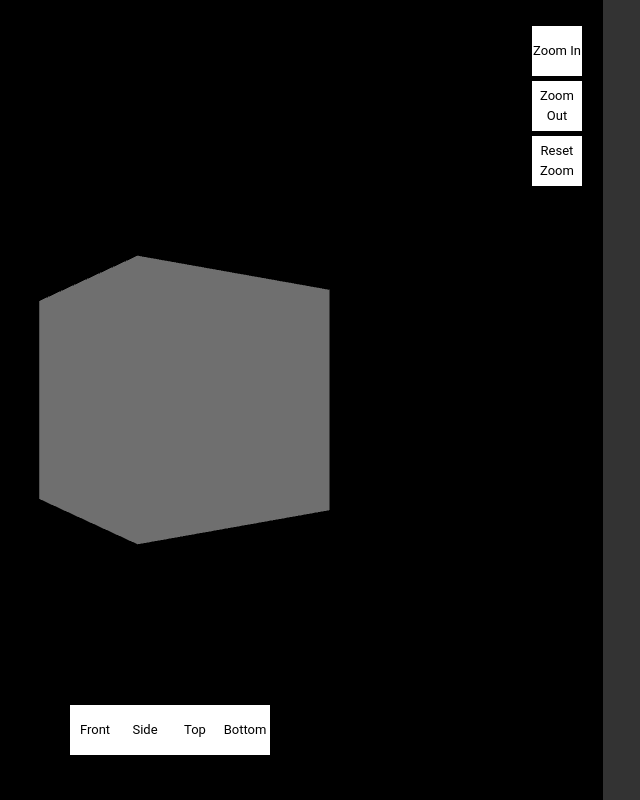
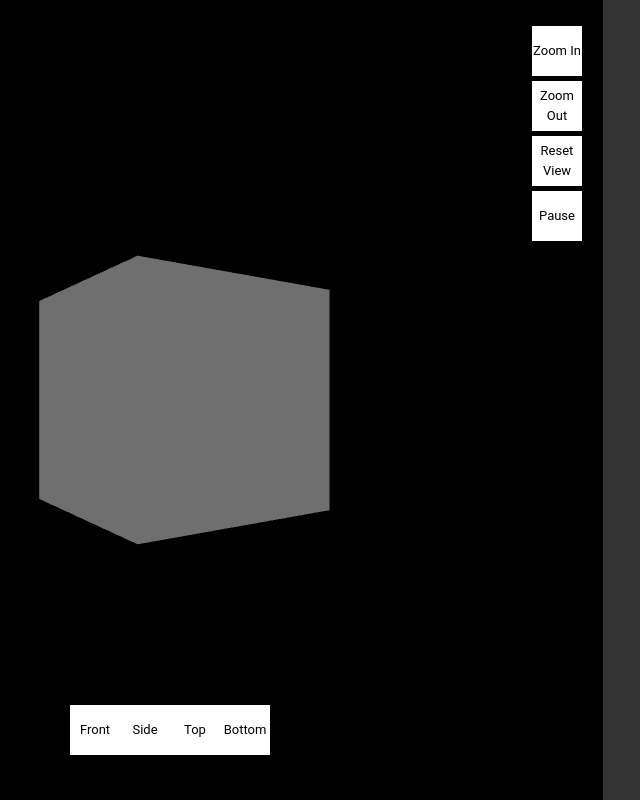
Before and after one commit to Katieliza/skullpted-capstone, a Vue app: page / in a window 1280 px wide. Both pictures are taken after a click on the button "GET STARTED". Shown: the whole page, without its empty margins (250-890 px from the left). Built offline with nearby package versions, Linux system fonts and the light colour scheme.

Commit message:
button controls working

```diff
--- a/src/components/AppMain.vue
+++ b/src/components/AppMain.vue
@@ -1,5 +1,5 @@
 <script setup>
-import { onMounted } from "vue";
+import { onMounted, ref } from "vue";
 import { useStore } from "@/stores/store";
 import MainScene from "./MainScene.vue";
 
@@ -21,9 +21,13 @@ function RequestZoomStop() {
   //console.log("Requesting zoom stop");
   store.RequestZoomStop();
 }
-function RequestZoomReset() {
-  // console.log("Requesting zoom reset");
-  store.RequestZoomReset();
+function RequestViewReset() {
+  // console.log("Requesting view reset");
+  store.RequestViewReset();
+}
+function RequestRotate() {
+  // console.log("Requesting rotate control")
+  store.RequestRotate();
 }
 </script>
 
@@ -56,7 +60,8 @@ function RequestZoomReset() {
     >
       Zoom Out
     </button>
-    <button class="controls-button" @click="RequestZoomReset">Reset Zoom</button>
+    <button class="controls-button" @click="RequestViewReset">Reset View</button>
+    <button class="controls-button" @click="RequestRotate">{{ store.rotateText }}</button>
   </div>
 
   <div id="view-controls" class="control-panel" style="left: 25%; bottom: 5%">
--- a/src/components/MainScene.vue
+++ b/src/components/MainScene.vue
@@ -60,7 +60,7 @@ onMounted(() => {
 
   // Create model
   const modelGeo = new THREE.BoxGeometry();
-  const modelMat = new THREE.MeshStandardMaterial("#1d4e89");
+  const modelMat = new THREE.MeshStandardMaterial(0xffffff);
   const model = new THREE.Mesh(modelGeo, modelMat);
   scene.add(model);
 
@@ -72,7 +72,6 @@ onMounted(() => {
   animate();
 
   // *************************************** FUNCTIONS ****************************************** //
-
   var zoomInterval;
 
   function ZoomIn() {
@@ -94,9 +93,15 @@ onMounted(() => {
   function ZoomStop() {
     clearInterval(zoomInterval);
   }
-  function ZoomReset() {
+  function ViewReset() {
     clearInterval(zoomInterval);
     controls.reset();
+  }
+  function RotatePause() {
+    controls.autoRotate = false;
+  }
+  function RotatePlay() {
+    controls.autoRotate = true;
   }
 
   // Watch these functions for updates
@@ -121,12 +126,22 @@ onMounted(() => {
     },
   );
   watch(
-    () => store.zoomReset,
+    () => store.viewReset,
     (val) => {
       if (val) {
-        ZoomReset();
+        ViewReset();
       } else {
         ZoomStop();
+      }
+    },
+  );
+  watch(
+    () => store.rotate,
+    (val) => {
+      if (val) {
+        RotatePlay();
+      } else {
+        RotatePause();
       }
     },
   );
--- a/src/stores/store.js
+++ b/src/stores/store.js
@@ -7,7 +7,9 @@ export const useStore = defineStore("store", () => {
 
   const zoomIn = ref(false);
   const zoomOut = ref(false);
-  const zoomReset = ref(false);
+  const viewReset = ref(false);
+  const rotate = ref(true);
+  const rotateText = ref("Pause");
 
   function setView(viewName) {
     currentView.value = markRaw(viewName); // Mark as raw when updating
@@ -25,22 +27,35 @@ export const useStore = defineStore("store", () => {
     // console.log("Zoom stop request received");
     zoomIn.value = false;
     zoomOut.value = false;
-    zoomReset.value = false;
+    viewReset.value = false;
   }
-  function RequestZoomReset() {
+  function RequestViewReset() {
     // console.log("Zoom reset request received");
-    zoomReset.value = true;
+    viewReset.value = true;
   }
-
+  function RequestRotate() {
+    // Play rotation if it is paused
+    if (rotate.value == false) {
+      rotate.value = true;
+      rotateText.value = "Pause"; // Set text to pause
+      // Pause rotation if it is playing
+    } else if (rotate.value == true) {
+      rotate.value = false;
+      rotateText.value = "Play"; // Set text to play
+    }
+  }
   return {
     currentView,
     setView,
     zoomIn,
     zoomOut,
-    zoomReset,
+    viewReset,
+    rotate,
+    rotateText,
     RequestZoomIn,
     RequestZoomOut,
     RequestZoomStop,
-    RequestZoomReset,
+    RequestViewReset,
+    RequestRotate,
   };
 });
```
